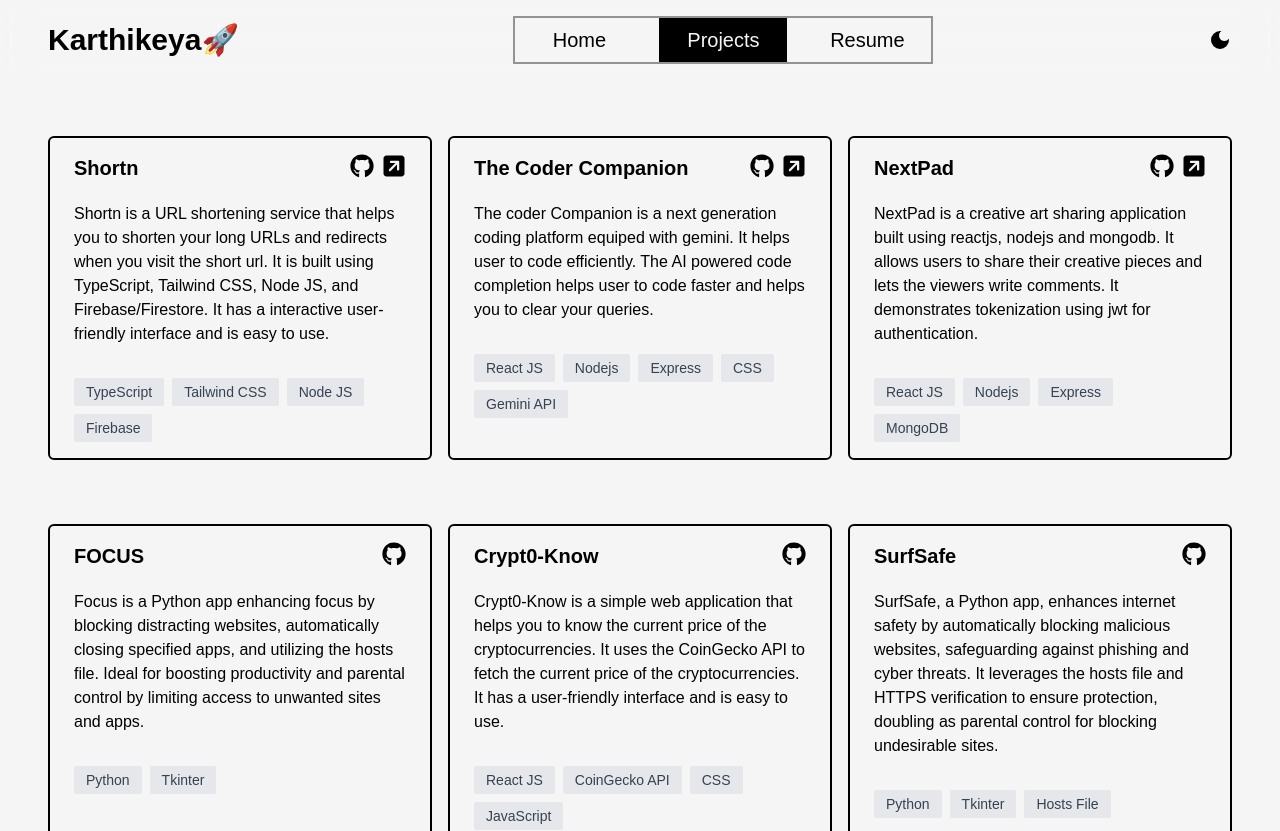
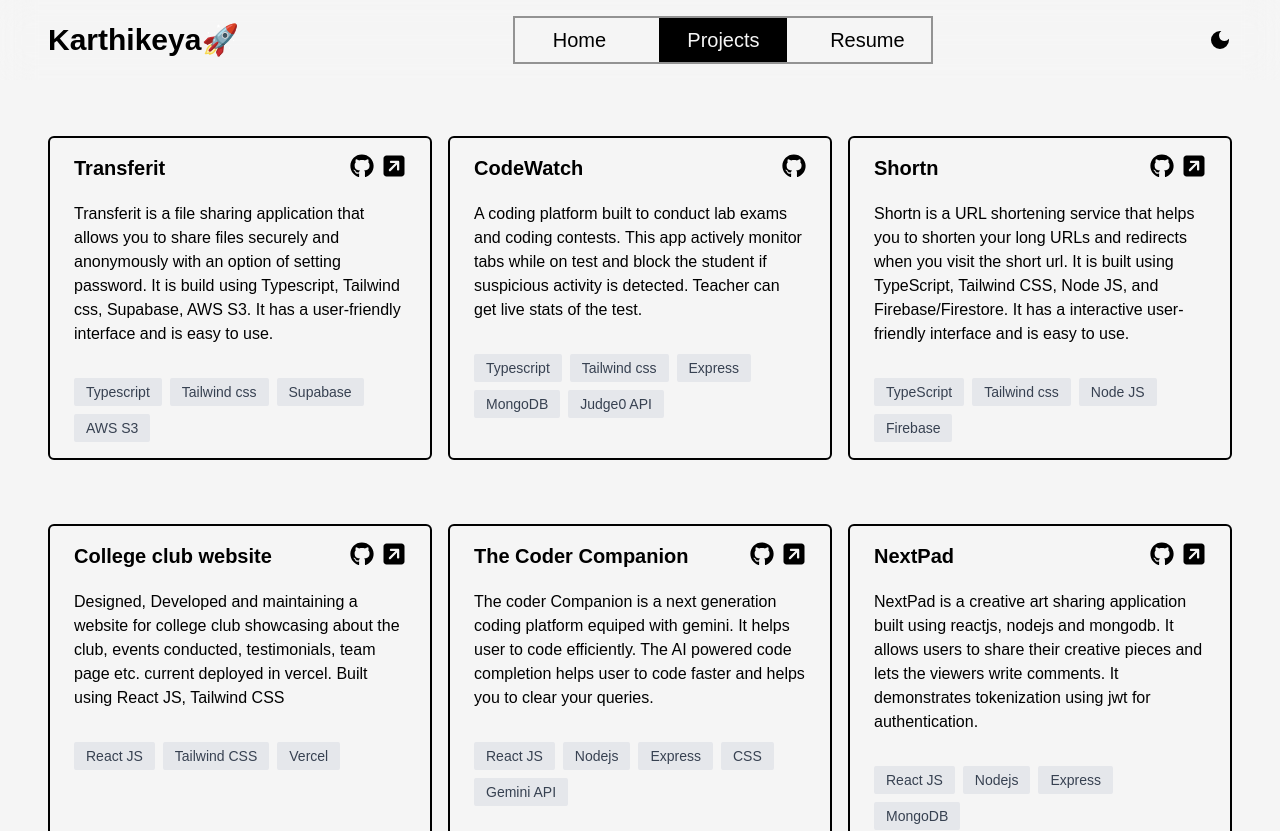
Before and after one commit to karthikeyaspace/portfolio2.0, a React (Vite) app: page /projects in a window 1280 px wide. Shown: the top 831 px of the page. Built offline with nearby package versions, Linux system fonts and the light colour scheme; a web font is replaced by a local one.

Commit message:
projs update

```diff
--- a/src/assets/Projectdata.ts
+++ b/src/assets/Projectdata.ts
@@ -1,11 +1,32 @@
 const data = {
     "projects": [
+        {
+            "name": "Transferit",
+            "description": "Transferit is a file sharing application that allows you to share files securely and anonymously with an option of setting password. It is build using Typescript, Tailwind css, Supabase, AWS S3. It has a user-friendly interface and is easy to use.",
+            "github": "https://github.com/karthikeyaspace/transferit",
+            "techStack": ["Typescript", "Tailwind css", "Supabase", "AWS S3"],
+            "tryout": "https://transferfile.vercel.app"
+        },
+        {
+            "name": "CodeWatch",
+            "description": "A coding platform built to conduct lab exams and coding contests. This app actively monitor tabs while on test and block the student if suspicious activity is detected. Teacher can get live stats of the test.",
+            "github": "https://github.com/karthikeyaspace/codewatch",
+            "techStack": ["Typescript", "Tailwind css", "Express", "MongoDB", "Judge0 API"],
+            "tryout": ""
+        },
         {
             "name": "Shortn",
             "description": "Shortn is a URL shortening service that helps you to shorten your long URLs and redirects when you visit the short url. It is built using TypeScript, Tailwind CSS, Node JS, and Firebase/Firestore. It has a interactive user-friendly interface and is easy to use.",
             "github": "https://github.com/karthikeyaspace/shortn",
-            "techStack": ["TypeScript", "Tailwind CSS", "Node JS", "Firebase"],
+            "techStack": ["TypeScript", "Tailwind css", "Node JS", "Firebase"],
             "tryout": "https://shortifyy.vercel.app"
+        },
+        {
+            "name": "College club website",
+            "description": "Designed, Developed and maintaining a website for college club showcasing about the club, events conducted, testimonials, team page etc. current deployed in vercel. Built using React JS, Tailwind CSS",
+            "github": "https://github.com/vjdataquesters/website",
+            "techStack": ["React JS", "Tailwind CSS", "Vercel"],
+            "tryout": "https://vjdataquesters.vercel.app"
         },
         {
             "name": "The Coder Companion",
```
Also changed, not shown: 1 other file (tests, documents, lock files or other folders).
